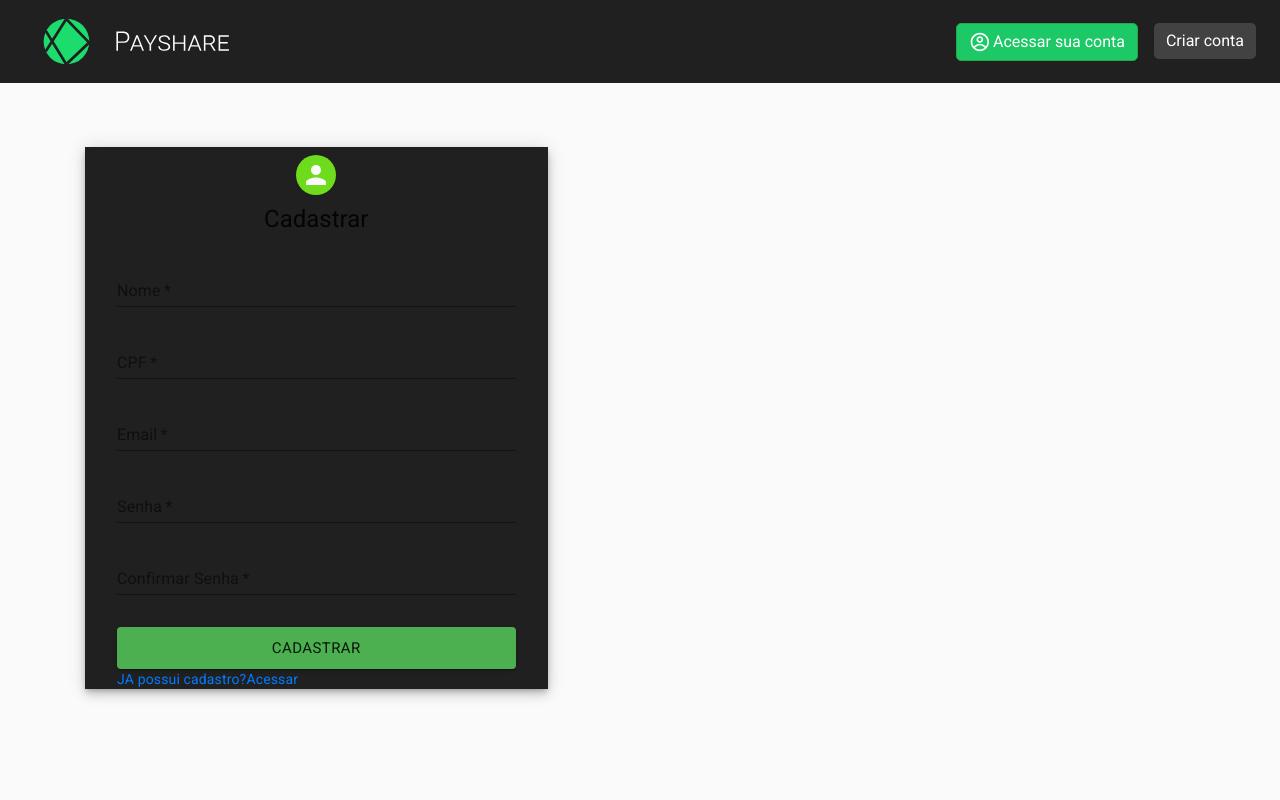
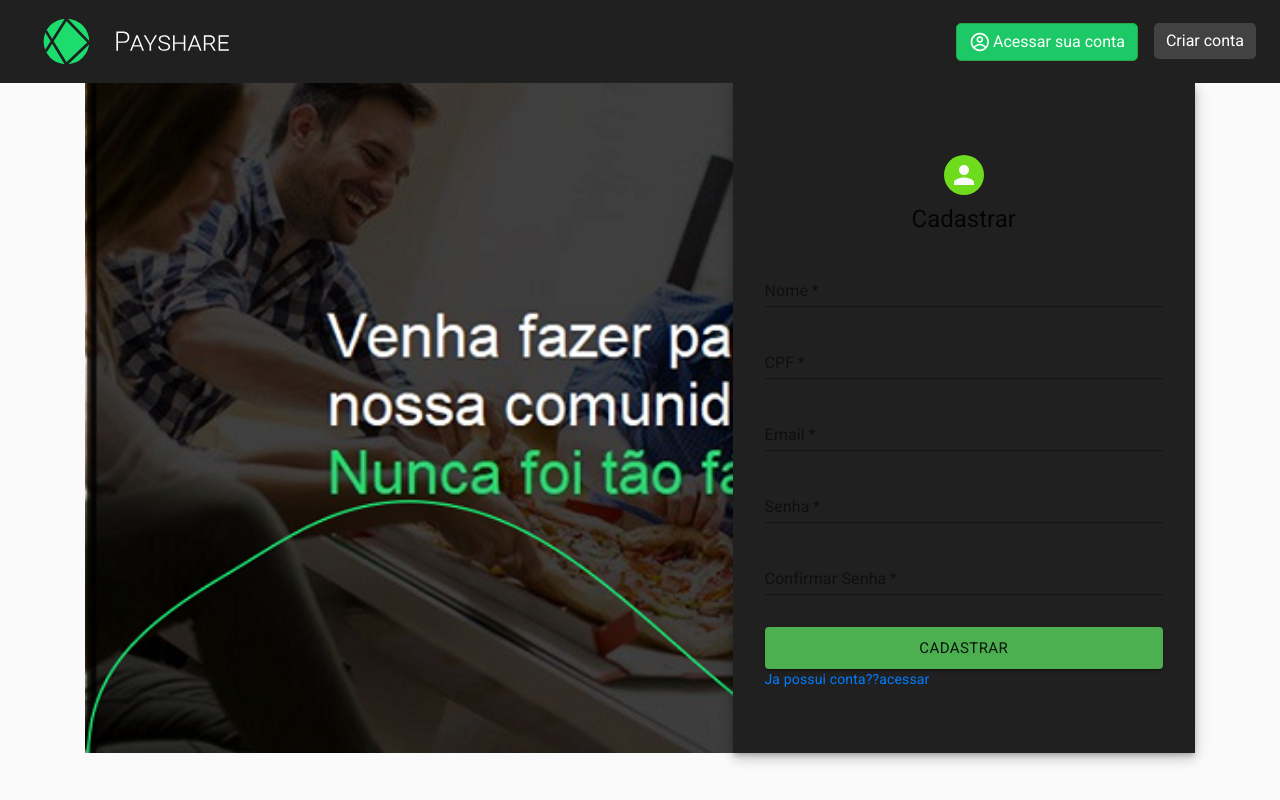
Before and after one commit to souzgab/pagshare-frontend, a React (Create React App) app: page /cadastro in a window 1280 px wide. Built offline with nearby package versions, Linux system fonts and the light colour scheme.

Commit message:
Alterações tela de cadastro

```diff
--- a/src/pages/Cadastro/index.js
+++ b/src/pages/Cadastro/index.js
@@ -50,7 +50,7 @@ avatar: {
   backgroundColor: '#6EDC1C',
 },
 form: {
-  width: '100%', // Fix IE 11 issue.
+  width: '100%',
   marginTop: theme.spacing(1),
   backgroundColor: '#202020',
 },
@@ -58,14 +58,11 @@ submit: {
   margin: theme.spacing(3, 0, 2),
 },
 }));
-//    <div style={{backgroundColor:'#202020', height: '100%' , width: '100%'}}></div>
 
 export function Cadastro() {
   const classes = useStyles();
   return (
-    <div>
-
-
+    <Grid container component="main" className={classes.root} >
       <CssBaseline />
       <Grid item xs={false} sm={4} md={7} className={classes.image}/>
       <Grid item xs={12} sm={8} md={5} component={Paper} elevation={6} square style={{backgroundColor: '#202020'}}>
@@ -147,11 +144,9 @@ export function Cadastro() {
                   Cadastrar
                  </Button>
                  <Grid container>
-
-
               <Grid item>
                 <Link to="/login" variant="body2">
-                  JA possui cadastro?{"Acessar"}
+                  Ja possui conta??{"acessar"}
                 </Link>
               </Grid>
             </Grid>
@@ -160,7 +155,7 @@ export function Cadastro() {
             </form>
         </div>
       </Grid>
-    </div>
+    </Grid>
   );
 };
 
```
